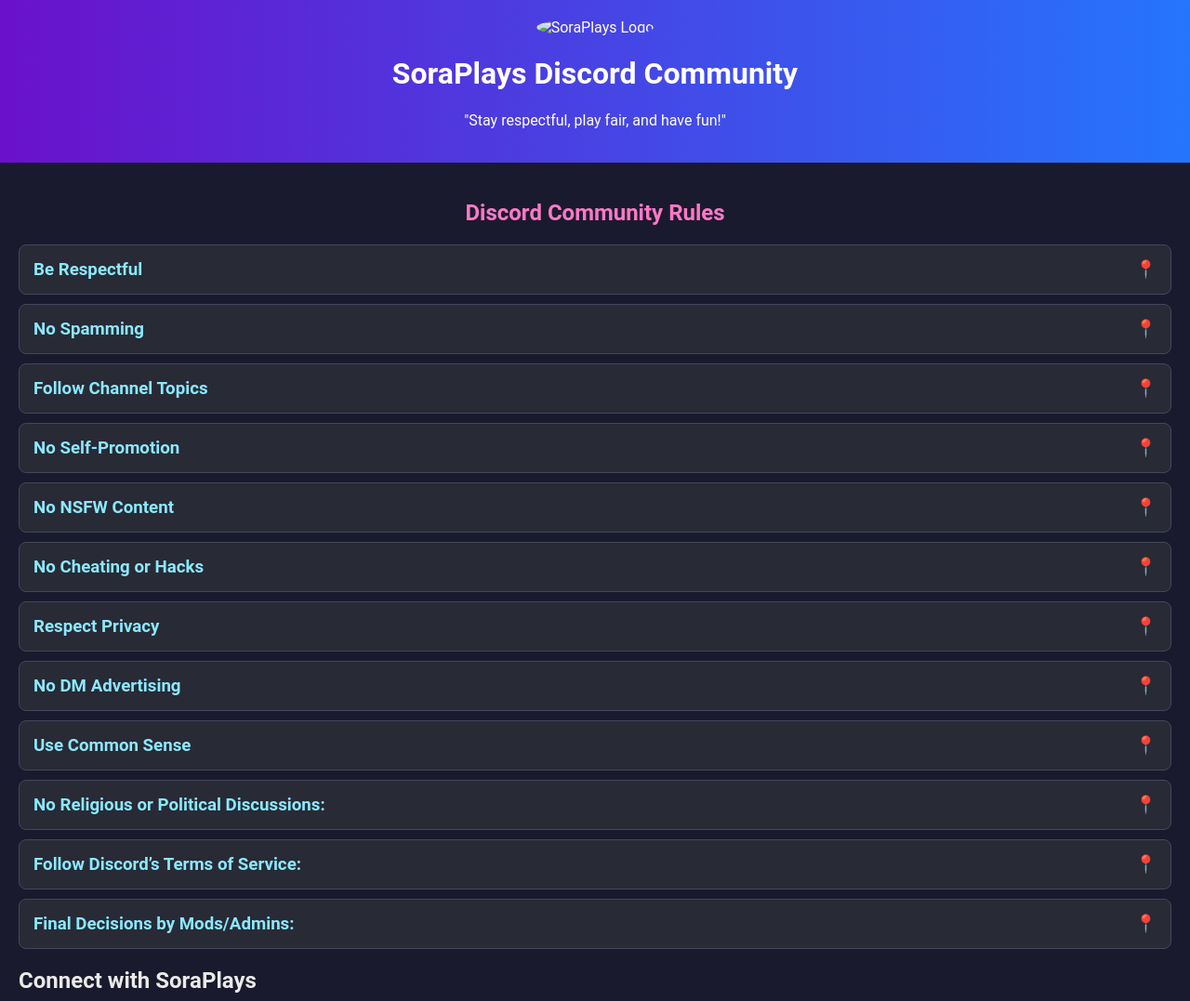
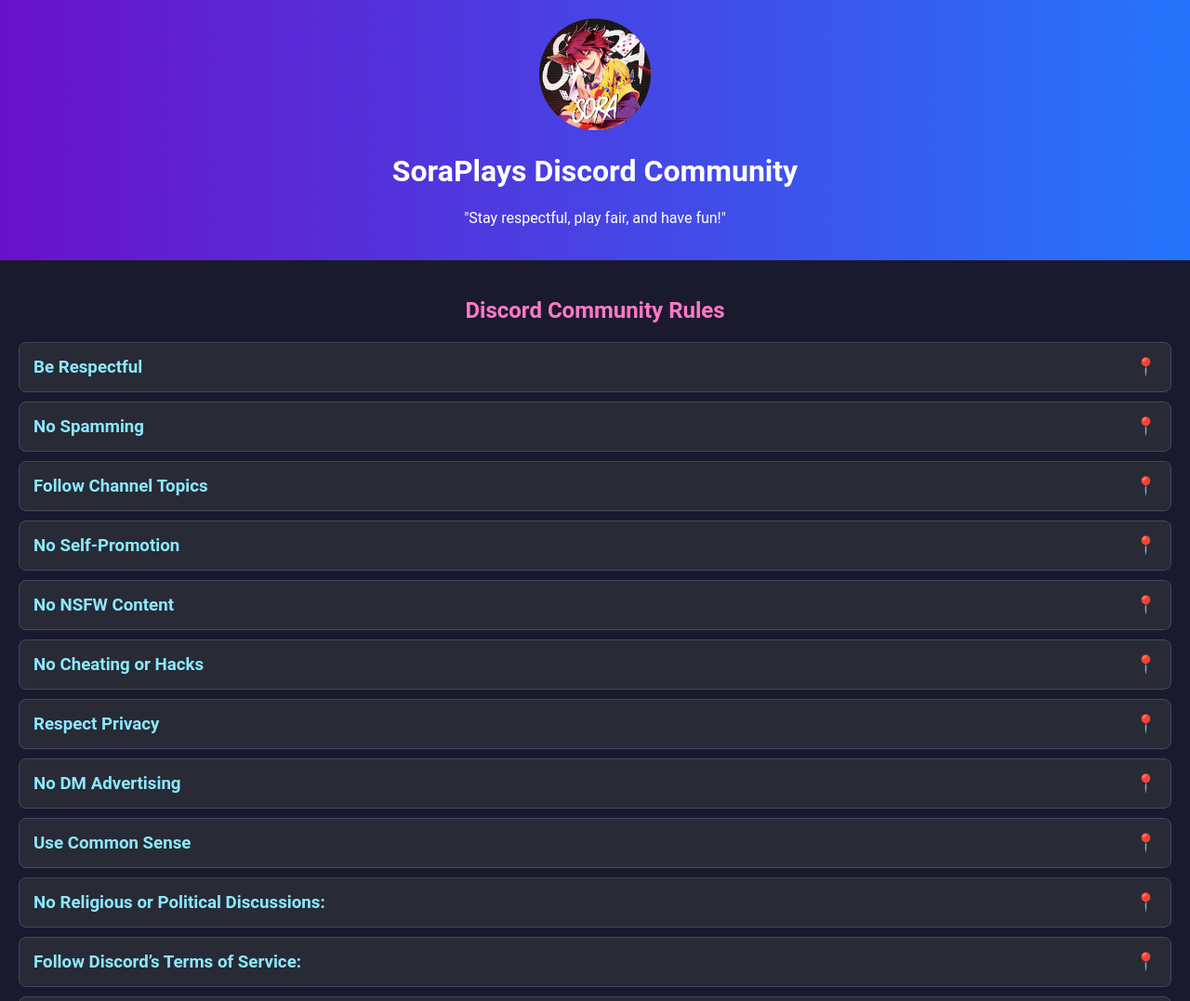
Before and after one commit to KnarliX/SoraPlays-DC-Rules, a plain HTML site: page index.html in a window 1280 px wide. Shown: the top 1077 px of the page at 93% size. Drawn offline with Linux system fonts and the light colour scheme; the site is published under a folder, as on GitHub Pages, so addresses that start at the root find nothing.

Commit message:
Update index.html

```diff
--- a/index.html
+++ b/index.html
@@ -8,12 +8,12 @@
     <meta name="author" content="Knarlix">
     <title>SoraPlays Discord Rules</title>
     <link rel="stylesheet" href="styles.css">
-    <link rel="icon" href="/logo.png" type="image/png">
+    <link rel="icon" href="logo.png" type="image/png">
 </head>
 <body>
     <header>
         <div class="logo-container">
-            <img id="logo" src="/logo.png" alt="SoraPlays Logo">
+            <img id="logo" src="logo.png" alt="SoraPlays Logo">
         </div>
         <h1>SoraPlays Discord Community</h1>
         <p class="tagline">"Stay respectful, play fair, and have fun!"</p>
```
